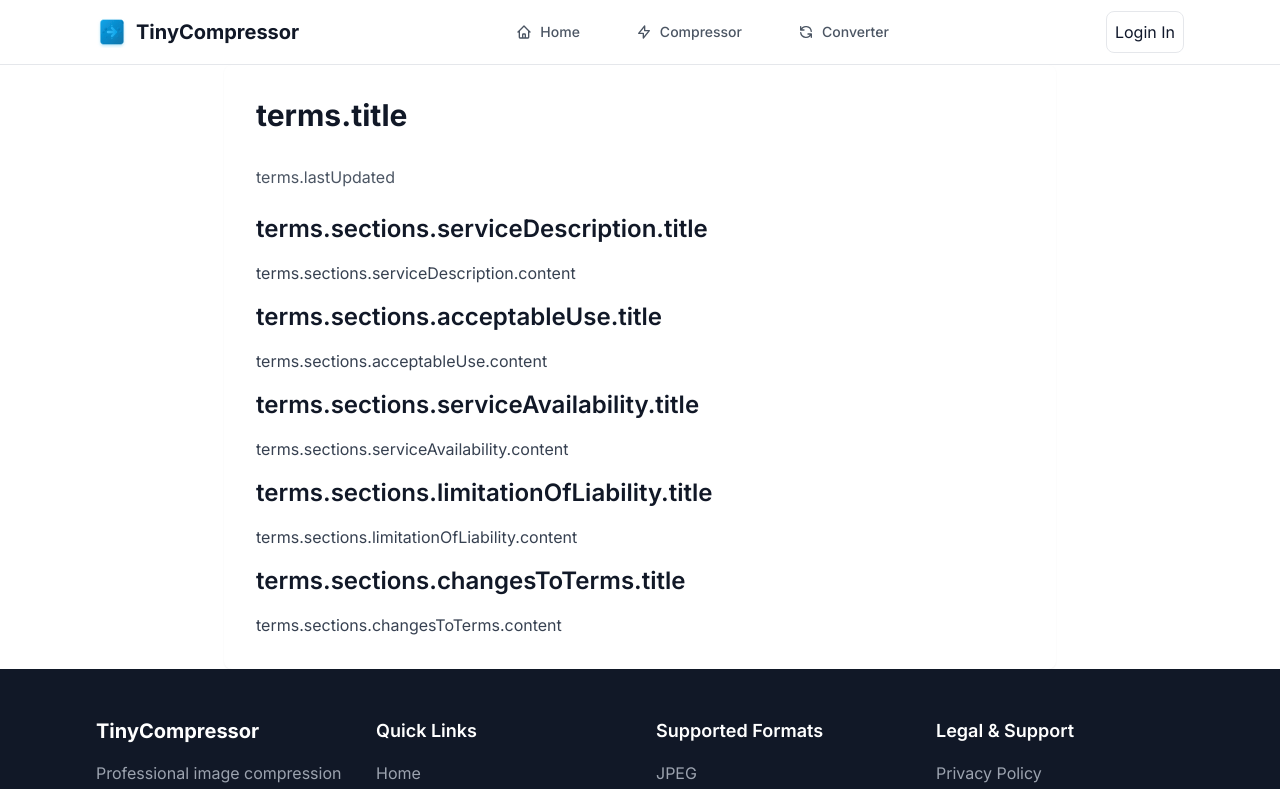
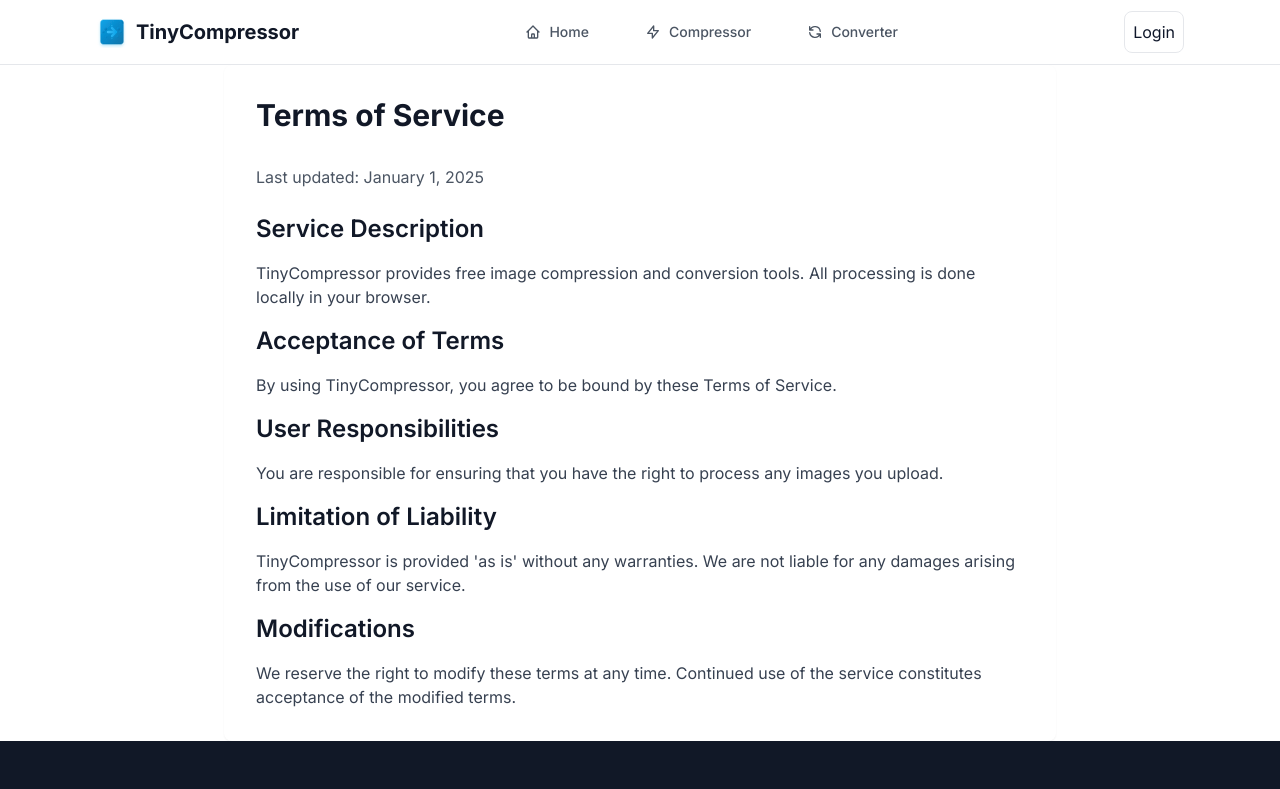
Before and after one commit to arvinchan2025/tiny-compressor, a Next.js app: page /terms in a window 1280 px wide. Shown: the top 789 px of the page. Built offline with nearby package versions, Linux system fonts and the light colour scheme.

Commit message:
update translation

```diff
--- a/app/[locale]/privacy/PrivacyClient.tsx
+++ b/app/[locale]/privacy/PrivacyClient.tsx
@@ -8,7 +8,7 @@ interface PrivacyClientProps {
 }
 
 export default function PrivacyClient({ locale }: PrivacyClientProps) {
-  const { t, isLoading } = useTranslation('common');
+  const { t, isLoading } = useTranslation('privacy', locale);
 
   if (isLoading) {
     return (
@@ -22,40 +22,40 @@ export default function PrivacyClient({ locale }: PrivacyClientProps) {
     <div className="max-w-4xl mx-auto px-4 sm:px-6 lg:px-8">
       <div className="bg-white rounded-lg shadow-sm p-8">
         <h1 className="text-3xl font-bold text-gray-900 mb-8">
-          {t('privacy.title', 'Privacy Policy')}
+          {t('title') || 'Privacy Policy'}
         </h1>
 
         <div className="prose prose-gray max-w-none">
           <p className="text-gray-600 mb-6">
-            {t('privacy.lastUpdated', 'Last updated: September 23, 2025')}
+            {t('lastUpdated') || 'Last updated: September 23, 2025'}
           </p>
 
           <h2 className="text-2xl font-semibold text-gray-900 mb-4">
-            {t('privacy.sections.dataProcessing.title', 'Data Processing')}
+            {t('dataProcessing.title') || 'Data Processing'}
           </h2>
           <p className="text-gray-700 mb-4">
-            {t('privacy.sections.dataProcessing.content', 'TinyCompressor processes all images locally in your browser. We do not upload, store, or collect any of your image data on our servers.')}
+            {t('dataProcessing.content') || 'TinyCompressor processes all images locally in your browser. We do not upload, store, or collect any of your image data on our servers.'}
           </p>
 
           <h2 className="text-2xl font-semibold text-gray-900 mb-4">
-            {t('privacy.sections.informationWeCollect.title', 'Information We Collect')}
+            {t('informationCollection.title') || 'Information We Collect'}
           </h2>
           <p className="text-gray-700 mb-4">
-            {t('privacy.sections.informationWeCollect.content', 'We may collect anonymous usage statistics to improve our service, but no personal information or image data is collected.')}
+            {t('informationCollection.content') || 'We may collect anonymous usage statistics to improve our service, but no personal information or image data is collected.'}
           </p>
 
           <h2 className="text-2xl font-semibold text-gray-900 mb-4">
-            {t('privacy.sections.cookies.title', 'Cookies')}
+            {t('cookies.title') || 'Cookies'}
           </h2>
           <p className="text-gray-700 mb-4">
-            {t('privacy.sections.cookies.content', 'We use essential cookies only for basic functionality. No tracking or analytics cookies are used.')}
+            {t('cookies.content') || 'We use essential cookies only for basic functionality. No tracking or analytics cookies are used.'}
           </p>
 
           <h2 className="text-2xl font-semibold text-gray-900 mb-4">
-            {t('privacy.sections.contact.title', 'Contact')}
+            {t('contact.title') || 'Contact'}
           </h2>
           <p className="text-gray-700">
-            {t('privacy.sections.contact.content', 'If you have any questions about this Privacy Policy, please contact us.')}
+            {t('contact.content') || 'If you have any questions about this Privacy Policy, please contact us.'}
           </p>
         </div>
       </div>
--- a/app/[locale]/terms/TermsClient.tsx
+++ b/app/[locale]/terms/TermsClient.tsx
@@ -8,7 +8,7 @@ interface TermsClientProps {
 }
 
 export default function TermsClient({ locale }: TermsClientProps) {
-  const { t, isLoading } = useTranslation('common');
+  const { t, isLoading } = useTranslation('terms', locale);
 
   if (isLoading) {
     return (
@@ -22,47 +22,47 @@ export default function TermsClient({ locale }: TermsClientProps) {
     <div className="max-w-4xl mx-auto px-4 sm:px-6 lg:px-8">
       <div className="bg-white rounded-lg shadow-sm p-8">
         <h1 className="text-3xl font-bold text-gray-900 mb-8">
-          {t('terms.title', 'Terms of Service')}
+          {t('title') || 'Terms of Service'}
         </h1>
 
         <div className="prose prose-gray max-w-none">
           <p className="text-gray-600 mb-6">
-            {t('terms.lastUpdated', 'Last updated: September 23, 2025')}
+            {t('lastUpdated') || 'Last updated: September 23, 2025'}
           </p>
 
           <h2 className="text-2xl font-semibold text-gray-900 mb-4">
-            {t('terms.sections.serviceDescription.title', 'Service Description')}
+            {t('serviceDescription.title') || 'Service Description'}
           </h2>
           <p className="text-gray-700 mb-4">
-            {t('terms.sections.serviceDescription.content', 'TinyCompressor provides free online image compression and conversion services. All processing is done locally in your browser.')}
+            {t('serviceDescription.content') || 'TinyCompressor provides free online image compression and conversion services. All processing is done locally in your browser.'}
           </p>
 
           <h2 className="text-2xl font-semibold text-gray-900 mb-4">
-            {t('terms.sections.acceptableUse.title', 'Acceptable Use')}
+            {t('acceptance.title') || 'Acceptable Use'}
           </h2>
           <p className="text-gray-700 mb-4">
-            {t('terms.sections.acceptableUse.content', 'You may use our service for lawful purposes only. Do not upload copyrighted material without permission.')}
+            {t('acceptance.content') || 'You may use our service for lawful purposes only. Do not upload copyrighted material without permission.'}
           </p>
 
           <h2 className="text-2xl font-semibold text-gray-900 mb-4">
-            {t('terms.sections.serviceAvailability.title', 'Service Availability')}
+            {t('userResponsibilities.title')}
           </h2>
           <p className="text-gray-700 mb-4">
-            {t('terms.sections.serviceAvailability.content', 'We strive to maintain high service availability but cannot guarantee uninterrupted access.')}
+            {t('userResponsibilities.content')}
           </p>
 
           <h2 className="text-2xl font-semibold text-gray-900 mb-4">
-            {t('terms.sections.limitationOfLiability.title', 'Limitation of Liability')}
+            {t('limitation.title')}
           </h2>
           <p className="text-gray-700 mb-4">
-            {t('terms.sections.limitationOfLiability.content', 'TinyCompressor is provided "as is" without warranties. We are not liable for any damages arising from use of our service.')}
+            {t('limitation.content')}
           </p>
 
           <h2 className="text-2xl font-semibold text-gray-900 mb-4">
-            {t('terms.sections.changesToTerms.title', 'Changes to Terms')}
+            {t('modifications.title')}
           </h2>
           <p className="text-gray-700">
-            {t('terms.sections.changesToTerms.content', 'We may update these terms at any time. Continued use of our service constitutes acceptance of updated terms.')}
+            {t('modifications.content')}
           </p>
         </div>
       </div>
--- a/components/AccountView.tsx
+++ b/components/AccountView.tsx
@@ -7,6 +7,6 @@ export default function AccountView() {
       onClick={() => {
         window.location.href = '/auth/sign-in'
       }}
-    >Login In</button>
+    >Login</button>
   )
 }
```
